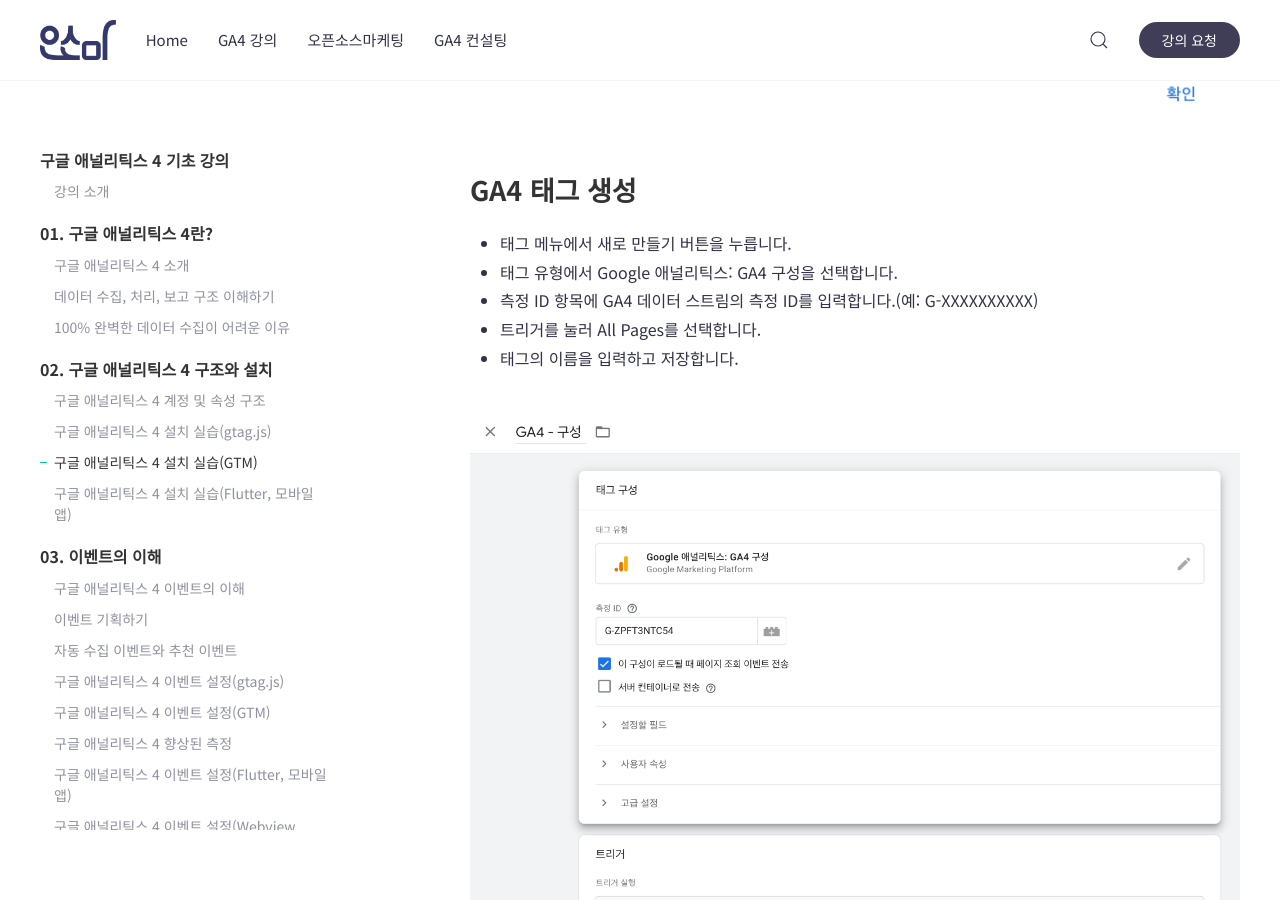
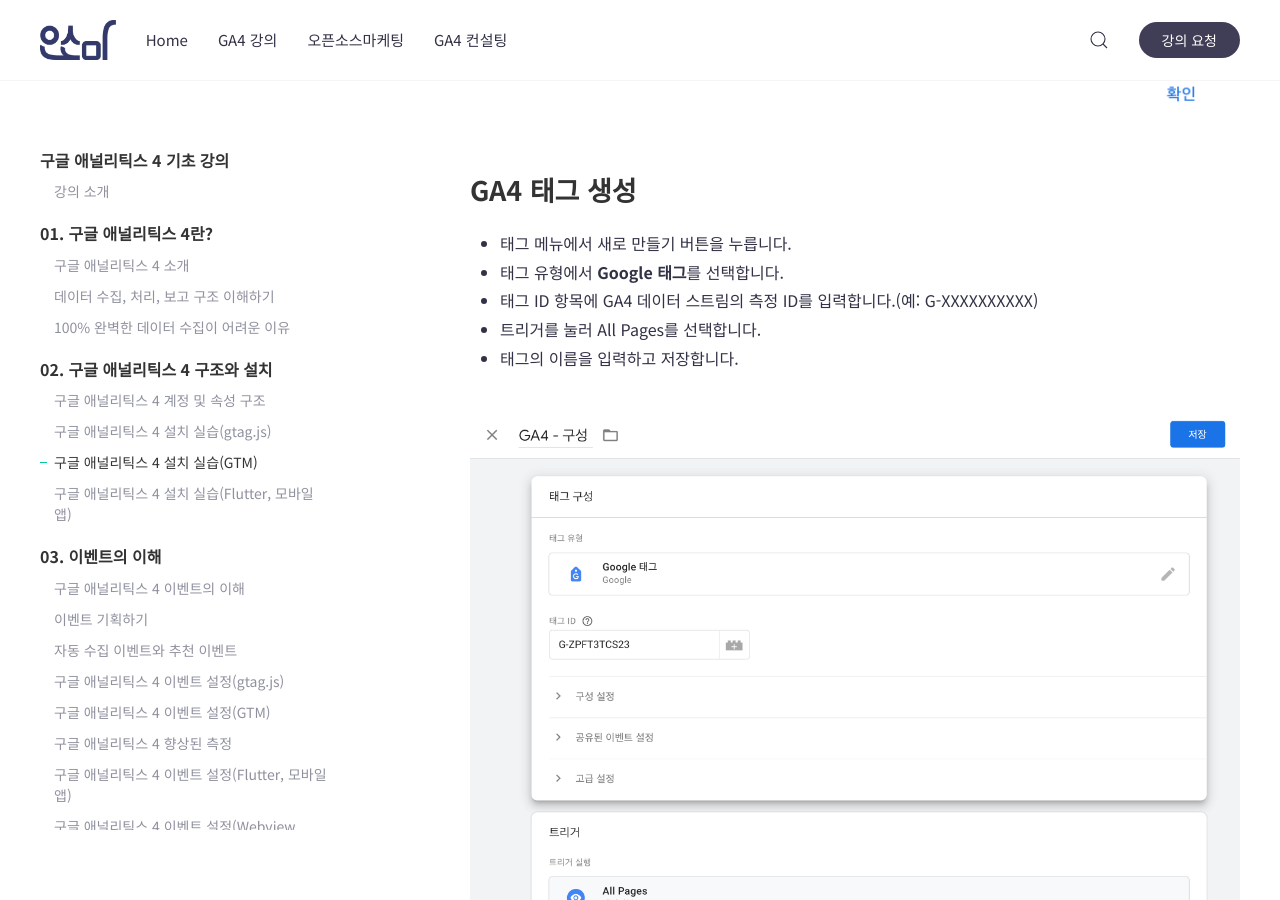
Before and after one commit to ogaeng/osoma-edu, a Jekyll site: the page built from _docs/ga/setup-gtm.md, in a window 1280 px wide and 900 px high, scrolled down 2363 px. Built offline with Jekyll 4.4.1, drawn with Linux system fonts in a browser that asks for light colours.

Commit message:
setup-gtm 내용 업데이트

```diff
--- a/_docs/ga/setup-gtm.md
+++ b/_docs/ga/setup-gtm.md
@@ -49,17 +49,17 @@
 ## GA4 태그 생성
 
 - 태그 메뉴에서 새로 만들기 버튼을 누릅니다.
-- 태그 유형에서 Google 애널리틱스: GA4 구성을 선택합니다.
-- 측정 ID 항목에 GA4 데이터 스트림의 측정 ID를 입력합니다.(예: G-XXXXXXXXXX)
+- 태그 유형에서 **Google 태그**를 선택합니다.
+- 태그 ID 항목에 GA4 데이터 스트림의 측정 ID를 입력합니다.(예: G-XXXXXXXXXX)
 - 트리거를 눌러 All Pages를 선택합니다.
 - 태그의 이름을 입력하고 저장합니다.
 
-![GTM 태그](/images/docs/ga/setup-gtm/01.png)
+![GTM 태그](/images/docs/ga/setup-gtm/01_n.png)
 
 ## 미리보기
 
 - 태그 생성을 완료한 뒤 미리보기 버튼을 눌러 Tag Assistant를 실행합니다.
 - 미리보기 창이 뜨면 테스트할 웹사이트 주소를 입력하고 Connect를 누릅니다.
-![GTM 미리보기](/images/docs/ga/setup-gtm/02.png)
+![GTM 미리보기](/images/docs/ga/setup-gtm/02_n.png)
 - Tag Assistant에서 태그가 Fired 되어있는지 확인합니다.
-![GTM 태그 Fired](/images/docs/ga/setup-gtm/03.png)
+![GTM 태그 Fired](/images/docs/ga/setup-gtm/03_n.png)
```
Also changed, not shown: other parts of _docs/ga/setup-gtm.md (+1 -1 lines), images/docs/ga/setup-gtm/01_n.png (added), images/docs/ga/setup-gtm/02_n.png (added), images/docs/ga/setup-gtm/03_n.png (added).
